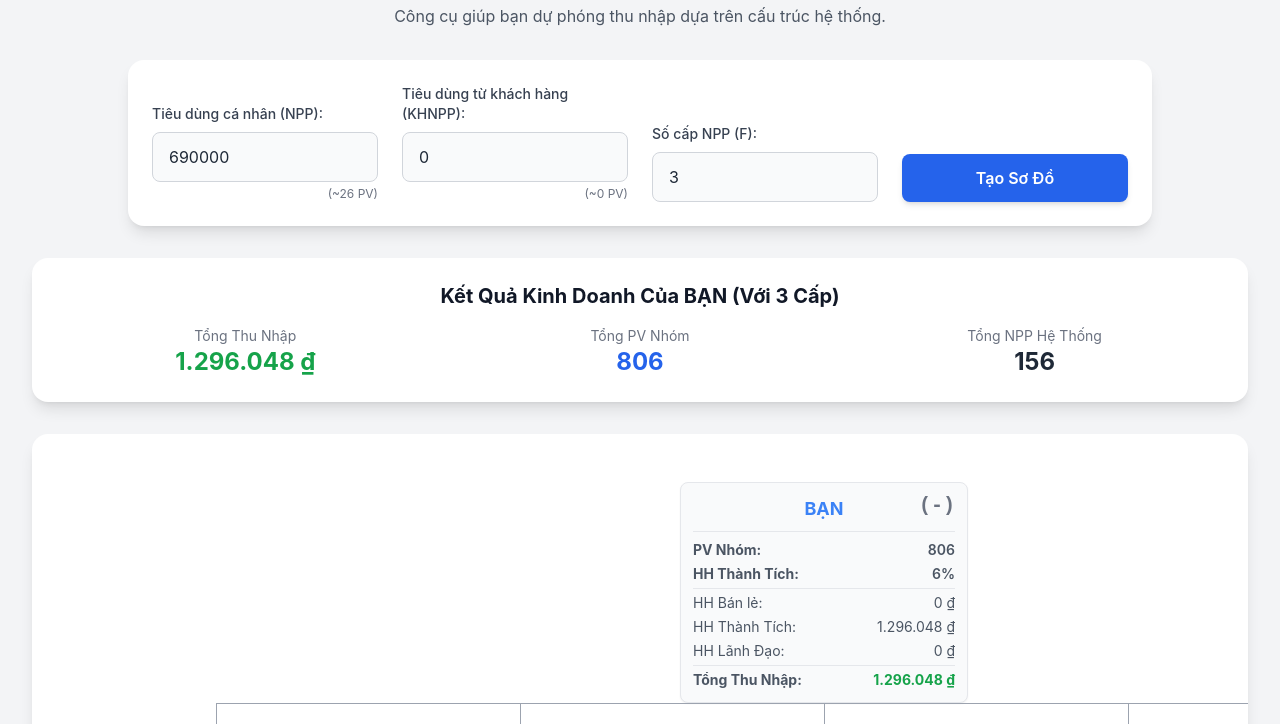
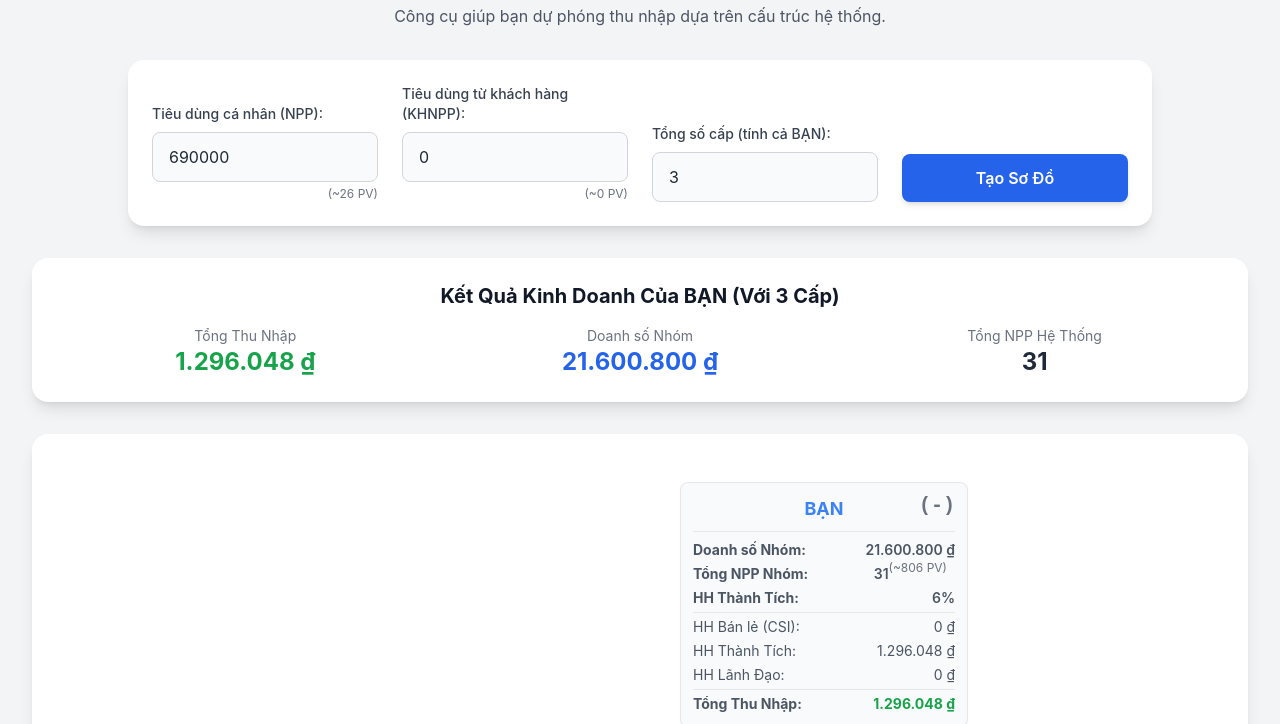
Before and after one commit to huychuvni-cloud/ke_hoach_690k, a plain HTML site: page index.html in a window 1280 px wide. Shown: the part 76-800 px from the top of the page. Drawn offline with nearby package versions, Linux system fonts and the light colour scheme.

Commit message:
Update index.html

```diff
--- a/index.html
+++ b/index.html
@@ -106,7 +106,7 @@
                     <p id="customerPvDisplay" class="text-xs text-gray-500 dark:text-gray-400 mt-1 text-right"></p>
                 </div>
                 <div class="md:col-span-1">
-                    <label for="stepInput" class="block text-sm font-medium text-gray-700 dark:text-gray-300 mb-2">Số cấp NPP (F):</label>
+                    <label for="stepInput" class="block text-sm font-medium text-gray-700 dark:text-gray-300 mb-2">Tổng số cấp (tính cả BẠN):</label>
                     <input type="number" id="stepInput" value="3" min="1" max="8" class="w-full px-4 py-3 bg-gray-50 dark:bg-gray-700 border border-gray-300 dark:border-gray-600 rounded-lg focus:ring-2 focus:ring-blue-500 focus:outline-none">
                 </div>
                 <div class="md:col-span-1">
@@ -131,19 +131,23 @@
     </div>
 
     <script>
-        // --- LOGIC JAVASCRIPT ĐÃ CẬP NHẬT VÀ TỐI ƯU HÓA ---
+        // --- LOGIC JAVASCRIPT ĐÃ CẬP NHẬT THEO CÁC QUY TẮC MỚI ---
 
         // 1. CẤU HÌNH BAN ĐẦU
         const SO_NGUOI_MOI_CAP = 5;
-        const BV_PER_PV = 26800; // 1 PV = 26,800 BV
-        const RETAIL_PROFIT_MARGIN = 0.10;
+        const BV_PER_PV = 26800;
         const LEADERSHIP_BONUS_RATE = 0.06;
 
+        // Bảng HHTT đã cập nhật
         const PERFORMANCE_BONUS_TABLE = [
-            { pv: 10000, rate: 0.21 }, { pv: 7000, rate: 0.18 },
-            { pv: 4000, rate: 0.15 }, { pv: 2400, rate: 0.12 },
-            { pv: 1200, rate: 0.09 }, { pv: 600, rate: 0.06 },
-            { pv: 200, rate: 0.03 }, { pv: 0, rate: 0.00 }
+            { pv: 10000, rate: 0.21 },
+            { pv: 7000, rate: 0.18 },
+            { pv: 4000, rate: 0.15 },
+            { pv: 2400, rate: 0.12 },
+            { pv: 1200, rate: 0.09 },
+            { pv: 600, rate: 0.06 },
+            { pv: 200, rate: 0.03 },
+            { pv: 0, rate: 0.00 }
         ];
 
         // 2. LỚP ĐỐI TƯỢNG NHÀ PHÂN PHỐI
@@ -152,8 +156,10 @@
                 this.ten = ten; this.pvCaNhan = pvCaNhan; this.pvKhachHang = pvKhachHang;
                 this.tuyenDuoi = [];
                 this.pvNhom = 0; this.bvNhom = 0; this.tyLeHHTT = 0.0;
-                this.hhBanLe = 0; this.hhThanhTich = 0; this.hhLanhDao = 0;
+                this.hhCSI = 0;
+                this.hhThanhTich = 0; this.hhLanhDao = 0;
                 this.tongThuNhap = 0;
+                this.tongNppNhom = 0;
             }
             themTuyenDuoi(npp) { this.tuyenDuoi.push(npp); }
         }
@@ -166,66 +172,106 @@
             return 0.0;
         }
 
-        // 4. HÀM TÍNH TOÁN ĐÃ ĐƯỢC TỐI ƯU HÓA
-        function calculateSystemMathematically(maxDepth, pvCaNhan, pvKhachHang) {
+        // 4. HÀM TÍNH TOÁN ĐÃ ĐƯỢC TỐI ƯU HÓA VÀ CẬP NHẬT
+        function calculateSystemMathematically(totalLevels, pvCaNhan, pvKhachHang) {
             let levelResults = {};
-            for (let depth = maxDepth; depth >= 1; depth--) {
+            for (let depth = totalLevels; depth >= 1; depth--) {
                 let pvFromDownlines = 0;
+                let pvNhomConLai = pvCaNhan + pvKhachHang;
+                let soNhanh21 = 0;
                 let downlineResult = null;
-                if (depth < maxDepth) {
+
+                if (depth < totalLevels) {
                     downlineResult = levelResults[depth + 1];
                     pvFromDownlines = SO_NGUOI_MOI_CAP * downlineResult.pvNhom;
+                    if (downlineResult.tyLeHHTT >= 0.21) {
+                        soNhanh21 = SO_NGUOI_MOI_CAP;
+                    } else {
+                        pvNhomConLai += SO_NGUOI_MOI_CAP * downlineResult.pvNhom;
+                    }
                 }
+
                 const currentPvNhom = pvCaNhan + pvKhachHang + pvFromDownlines;
                 const currentBvNhom = currentPvNhom * BV_PER_PV;
                 const currentRate = getPerformanceBonusRate(currentPvNhom);
-                const hhBanLe = (pvKhachHang * BV_PER_PV) * RETAIL_PROFIT_MARGIN;
+
+                let hhCSI = 0;
+                if (currentRate <= 0.09 && pvCaNhan >= 50) {
+                    const csiRate = 0.10 - currentRate;
+                    hhCSI = (pvKhachHang * BV_PER_PV) * csiRate;
+                }
+
                 const hhThanhTichCaNhan = (pvCaNhan + pvKhachHang) * BV_PER_PV * currentRate;
-                let hhChenhLech = 0; let hhLanhDao = 0;
+                let hhChenhLech = 0;
+                let hhLanhDao = 0;
+
                 if (downlineResult) {
-                    if (downlineResult.tyLeHHTT >= 0.21) {
-                        hhLanhDao = SO_NGUOI_MOI_CAP * downlineResult.bvNhom * LEADERSHIP_BONUS_RATE;
-                    } else {
+                    if (downlineResult.tyLeHHTT < 0.21) {
                         const rateDiff = currentRate - downlineResult.tyLeHHTT;
-                        if (rateDiff > 0) { hhChenhLech = SO_NGUOI_MOI_CAP * rateDiff * downlineResult.bvNhom; }
+                        if (rateDiff > 0) {
+                            hhChenhLech = SO_NGUOI_MOI_CAP * rateDiff * downlineResult.bvNhom;
+                        }
                     }
                 }
+
+                if (soNhanh21 > 0) {
+                    if (soNhanh21 >= 2 || (soNhanh21 >= 1 && pvNhomConLai >= 4000)) {
+                         hhLanhDao = soNhanh21 * levelResults[depth+1].bvNhom * LEADERSHIP_BONUS_RATE;
+                    }
+                }
+
                 const hhThanhTich = hhThanhTichCaNhan + hhChenhLech;
-                const tongThuNhap = hhBanLe + hhThanhTich + hhLanhDao;
-                levelResults[depth] = { pvNhom: currentPvNhom, bvNhom: currentBvNhom, tyLeHHTT: currentRate, hhBanLe, hhThanhTich, hhLanhDao, tongThuNhap };
+                const tongThuNhap = hhCSI + hhThanhTich + hhLanhDao;
+
+                levelResults[depth] = {
+                    pvNhom: currentPvNhom, bvNhom: currentBvNhom, tyLeHHTT: currentRate,
+                    hhCSI, hhThanhTich, hhLanhDao, tongThuNhap
+                };
             }
             return levelResults;
         }
 
         // 5. CÁC HÀM XÂY DỰNG VÀ HIỂN THỊ
-        function buildAndRenderTree(rootNpp, levelResults, maxDepth, renderDepth, currentDepth = 1) {
-            const results = levelResults[currentDepth];
+        function buildAndRenderTree(rootNpp, levelResults, totalLevels, currentLevel = 1) {
+            const results = levelResults[currentLevel];
             Object.assign(rootNpp, results);
-            if (currentDepth >= renderDepth || currentDepth >= maxDepth) return rootNpp;
+
+            const numLevelsInSubtree = totalLevels - currentLevel + 1;
+            rootNpp.tongNppNhom = (Math.pow(SO_NGUOI_MOI_CAP, numLevelsInSubtree) - 1) / (SO_NGUOI_MOI_CAP - 1);
+
+            if (currentLevel >= totalLevels) return rootNpp;
+
             const tenF1 = ["A", "B", "C", "D", "E"];
             for (let i = 0; i < SO_NGUOI_MOI_CAP; i++) {
-                const tenCon = currentDepth === 1 ? tenF1[i] : `${rootNpp.ten}${i + 1}`;
-                const nppCon = new NhaPhanPhoi(tenCon, rootNpp.pvCaNhan, rootNpp.pvKhachHang);
-                rootNpp.themTuyenDuoi(buildAndRenderTree(nppCon, levelResults, maxDepth, renderDepth, currentDepth + 1));
+                // **CHANGE**: Cập nhật logic đặt tên
+                let childName = '';
+                if (currentLevel === 1) { // We are at "BẠN", creating F1s
+                    childName = `F1 - ${tenF1[i]}`;
+                } else { // We are at an F-level, creating the next F-level
+                    const parentIdentifier = rootNpp.ten.split(' - ')[1];
+                    const childLevelNum = currentLevel; // This is the F-level number for the parent
+                    childName = `F${childLevelNum + 1} - ${parentIdentifier}${i + 1}`;
+                }
+
+                const nppCon = new NhaPhanPhoi(childName, rootNpp.pvCaNhan, rootNpp.pvKhachHang);
+                rootNpp.themTuyenDuoi(buildAndRenderTree(nppCon, levelResults, totalLevels, currentLevel + 1));
             }
             return rootNpp;
         }
 
-        function renderSummary(rootResult, maxDepth) {
-            let totalNpp = (Math.pow(SO_NGUOI_MOI_CAP, maxDepth) - 1) / (SO_NGUOI_MOI_CAP - 1) * SO_NGUOI_MOI_CAP + 1;
-             if (maxDepth === 0) totalNpp = 1;
-
+        function renderSummary(rootResult, totalLevels) {
+            const totalNpp = (Math.pow(SO_NGUOI_MOI_CAP, totalLevels) - 1) / (SO_NGUOI_MOI_CAP - 1);
             const summaryHTML = `
             <div class="bg-white dark:bg-gray-800 p-6 rounded-2xl shadow-lg">
-                <h2 class="text-xl font-bold text-center text-gray-900 dark:text-white mb-4">Kết Quả Kinh Doanh Của BẠN (Với ${maxDepth} Cấp)</h2>
+                <h2 class="text-xl font-bold text-center text-gray-900 dark:text-white mb-4">Kết Quả Kinh Doanh Của BẠN (Với ${totalLevels} Cấp)</h2>
                 <div class="grid grid-cols-1 md:grid-cols-3 gap-4 text-center">
                     <div>
                         <p class="text-sm text-gray-500 dark:text-gray-400">Tổng Thu Nhập</p>
                         <p class="text-2xl font-bold text-green-600 dark:text-green-400">${formatCurrency(rootResult.tongThuNhap)}</p>
                     </div>
                     <div>
-                        <p class="text-sm text-gray-500 dark:text-gray-400">Tổng PV Nhóm</p>
-                        <p class="text-2xl font-bold text-blue-600 dark:text-blue-400">${formatNumber(rootResult.pvNhom)}</p>
+                        <p class="text-sm text-gray-500 dark:text-gray-400">Doanh số Nhóm</p>
+                        <p class="text-2xl font-bold text-blue-600 dark:text-blue-400">${formatCurrency(rootResult.bvNhom)}</p>
                     </div>
                     <div>
                         <p class="text-sm text-gray-500 dark:text-gray-400">Tổng NPP Hệ Thống</p>
@@ -250,10 +296,15 @@
                     ${toggleButtonHTML}
                     <h3 class="font-bold text-lg text-center ${npp.ten === 'BẠN' ? 'text-blue-500 dark:text-blue-400' : 'text-gray-900 dark:text-white'}">${npp.ten}</h3>
                     <div class="mt-2 text-sm space-y-1 text-gray-600 dark:text-gray-300 border-t border-gray-200 dark:border-gray-600 pt-2">
-                        <p><strong>PV Nhóm:</strong> <span class="font-semibold float-right">${formatNumber(npp.pvNhom)}</span></p>
+                        <div>
+                            <strong>Doanh số Nhóm:</strong>
+                            <span class="font-semibold float-right">${formatCurrency(npp.bvNhom)}</span>
+                            <span class="text-xs text-gray-500 float-right mr-2">(~${formatNumber(npp.pvNhom)} PV)</span>
+                        </div>
+                        <p><strong>Tổng NPP Nhóm:</strong> <span class="font-semibold float-right">${formatNumber(npp.tongNppNhom)}</span></p>
                         <p><strong>HH Thành Tích:</strong> <span class="font-semibold float-right">${(npp.tyLeHHTT * 100).toFixed(0)}%</span></p>
                         <hr class="my-1 border-gray-200 dark:border-gray-600">
-                        <p>HH Bán lẻ: <span class="float-right">${formatCurrency(npp.hhBanLe)}</span></p>
+                        <p>HH Bán lẻ (CSI): <span class="float-right">${formatCurrency(npp.hhCSI)}</span></p>
                         <p>HH Thành Tích: <span class="float-right">${formatCurrency(npp.hhThanhTich)}</span></p>
                         <p>HH Lãnh Đạo: <span class="float-right">${formatCurrency(npp.hhLanhDao)}</span></p>
                         <hr class="my-1 border-gray-200 dark:border-gray-600">
@@ -284,29 +335,30 @@
         }
 
         function runSimulation() {
-            const buoc = parseInt(stepInput.value) || 1;
+            const totalLevels = parseInt(stepInput.value) || 1;
             const personalCost = parseInt(personalCostInput.value) || 0;
             const customerCost = parseInt(customerCostInput.value) || 0;
             const pvCaNhan = Math.round(personalCost / BV_PER_PV);
             const pvKhachHang = Math.round(customerCost / BV_PER_PV);
 
-            if (buoc < 1) { treeRoot.innerHTML = `<p class="text-center text-red-500">Vui lòng nhập số cấp hợp lệ.</p>`; return; }
+            if (totalLevels < 1) { treeRoot.innerHTML = `<p class="text-center text-red-500">Vui lòng nhập số cấp hợp lệ.</p>`; return; }
 
             summaryContainer.innerHTML = '';
             treeRoot.innerHTML = `<p class="text-center text-gray-500">Đang tính toán và vẽ sơ đồ...</p>`;
 
             setTimeout(() => {
-                const levelResults = calculateSystemMathematically(buoc, pvCaNhan, pvKhachHang);
-                renderSummary(levelResults[1], buoc);
-                const renderDepth = Math.min(buoc, 4);
+                const levelResults = calculateSystemMathematically(totalLevels, pvCaNhan, pvKhachHang);
+                renderSummary(levelResults[1], totalLevels);
+
                 const rootDisplay = new NhaPhanPhoi("BẠN", pvCaNhan, pvKhachHang);
-                buildAndRenderTree(rootDisplay, levelResults, buoc, renderDepth);
+                buildAndRenderTree(rootDisplay, levelResults, totalLevels);
                 treeRoot.innerHTML = renderTreeToHTML(rootDisplay, true);
 
                 let scale = 1.0;
-                if (buoc === 4) scale = 0.85;
-                else if (buoc === 5) scale = 0.7;
-                else if (buoc >= 6) scale = 0.6;
+                if (totalLevels === 4) scale = 0.9;
+                else if (totalLevels === 5) scale = 0.75;
+                else if (totalLevels === 6) scale = 0.6;
+                else if (totalLevels >= 7) scale = 0.5;
                 treeRoot.style.transformOrigin = 'top center';
                 treeRoot.style.transform = `scale(${scale})`;
             }, 50);
```
